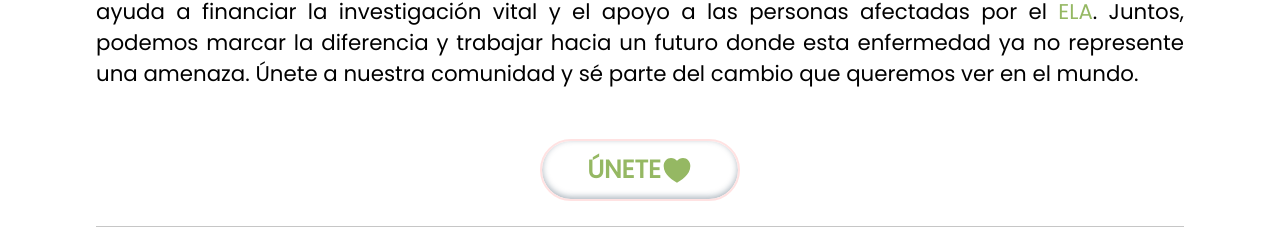
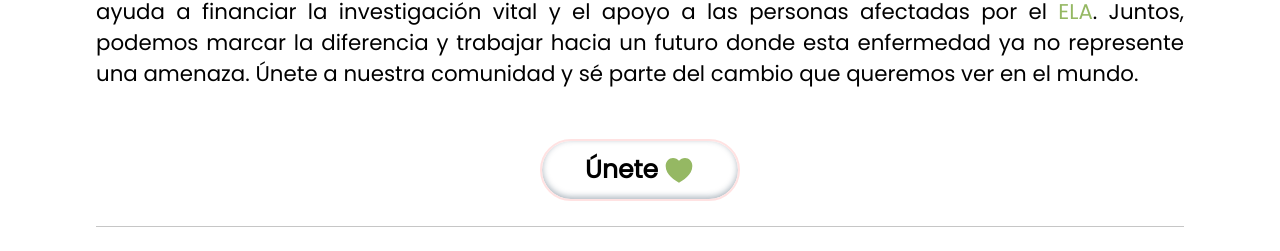
Before and after one commit to eladelreves/elaDelReves_webapp, a React (Vite) app: page / in a window 1280 px wide. Shown: the part 4496-4747 px from the top of the page. Built offline with nearby package versions, Linux system fonts and the light colour scheme.

Commit message:
Join Button fixed

```diff
--- a/src/components/home/Home.jsx
+++ b/src/components/home/Home.jsx
@@ -1,12 +1,12 @@
 import { useEffect, useRef } from 'react';
 import './home.css';
+import './joinButton.css';
 import PropTypes from 'prop-types';
 import { changePage } from '../../services/changePage';
 
 Home.propTypes = {
     config: PropTypes.object
 };
-
 
 export function Home({ config }) {
     const logoRef = useRef(null);
@@ -136,8 +136,8 @@ export function Home({ config }) {
                     <p ref={setRef} className="animate-on-scroll">Puedes aportar tu pequeño grano de arena tan solo enviándonos un vídeo con el reto que te proponemos en el apartado de nuestra página: <a href=""><span className='elaGreen'>Únete</span></a>. Tu participación puede marcar la diferencia y ayudar a aumentar la conciencia sobre la lucha contra el <span className='elaGreen'>ELA</span>. ¡Únete a nosotros en esta importante causa y demuestra tu apoyo dándote la vuelta a la camiseta!</p>
                     <p ref={setRef} className="animate-on-scroll">Puedes contribuir significativamente a nuestra misión participando en nuestras campañas de concienciación y recaudación de fondos. Cada donación videográfica por pequeña que parezca, nos ayuda a financiar la investigación vital y el apoyo a las personas afectadas por el <span className='elaGreen'>ELA</span>. Juntos, podemos marcar la diferencia y trabajar hacia un futuro donde esta enfermedad ya no represente una amenaza. Únete a nuestra comunidad y sé parte del cambio que queremos ver en el mundo.</p>
                 </section>
-                <button ref={setRef} className="btnUnete desLog animate-on-scroll" title="Registrarse">
-                ÚNETE
+                <button ref={setRef} className="joinButton animate-on-scroll" title="Registrarse">
+                    Únete
                     <svg height="32" width="32" viewBox="0 0 24 24" xmlns="http://www.w3.org/2000/svg">
                         <path d="M0 0H24V24H0z" fill="none"></path>
                         <path
--- a/src/components/home/home.css
+++ b/src/components/home/home.css
@@ -165,44 +165,3 @@ div#arrow {
 	}
 
 }
-
-
-
-/*
-    ----------------------------------------------------------------
-        Join Button
-    ----------------------------------------------------------------
-*/
-.btnUnete {
-    display: flex;
-    justify-content: center;
-    align-items: center;
-    padding: 10px;
-    box-shadow: rgba(10, 37, 64, 0.35) 0px -2px 6px 0px inset;
-    background-color: #fff;
-    border-color: #ffe2e2;
-    border-style: solid;
-    border-radius: 35px;
-    font-size: 25px;
-    font-weight: 900;
-    color: #95b863;
-    transition: transform 400ms cubic-bezier(.68, -0.55, .27, 2.5), border-color 400ms ease-in-out, background-color 400ms ease-in-out;
-    cursor: pointer;
-    width: 200px;
-}
-
-.btnUnete:hover {
-    background-color: #eee;
-    transform: scale(105%);
-    animation: movingBorders 3s infinite;
-}
-
-.btnUnete svg {
-    fill: #95b863;
-}
-
-.btnUnete:hover svg {
-    transform: scale(105%);
-    border-color: #ffd8d8;
-    animation: beatingHeart 1.2s infinite;
-}
--- /dev/null
+++ b/src/components/home/joinButton.css
@@ -0,0 +1,69 @@
+/*
+    ----------------------------------------------------------------
+        Join Button
+    ----------------------------------------------------------------
+*/
+.joinButton {
+    display: flex;
+    justify-content: center;
+    align-items: center;
+    padding: 10px;
+    box-shadow: rgba(10, 37, 64, 0.35) 0px -2px 6px 0px inset;
+    background-color: #fff;
+    border-color: #ffe2e2;
+    border-style: solid;
+    border-radius: 35px;
+    font-size: 25px;
+    font-weight: 900;
+    color: black;
+    transition: transform 400ms cubic-bezier(.68, -0.55, .27, 2.5), border-color 400ms ease-in-out, background-color 400ms ease-in-out;
+    cursor: pointer;
+    width: 200px;
+}
+
+.joinButton:hover {
+    background-color: #eee;
+    transform: scale(105%);
+    animation: movingBorders 3s infinite;
+}
+
+.joinButton svg {
+    fill: var(--elaGreen);
+    margin-left: 5px;
+}
+
+.joinButton:hover svg {
+    transform: scale(105%);
+    border-color: #ffd8d8;
+    animation: beatingHeart 1.2s infinite;
+}
+
+@keyframes movingBorders {
+    0% {
+        border-color: #fce4e4;
+    }
+    50% {
+        border-color: #ffd8d8;
+    }
+    90% {
+        border-color: #fce4e4;
+    }
+}
+
+@keyframes beatingHeart {
+    0% {
+        transform: scale(1);
+    }
+    15% {
+        transform: scale(1.15);
+    }
+    30% {
+        transform: scale(1);
+    }
+    45% {
+        transform: scale(1.15);
+    }
+    60% {
+        transform: scale(1);
+    }
+}
```
